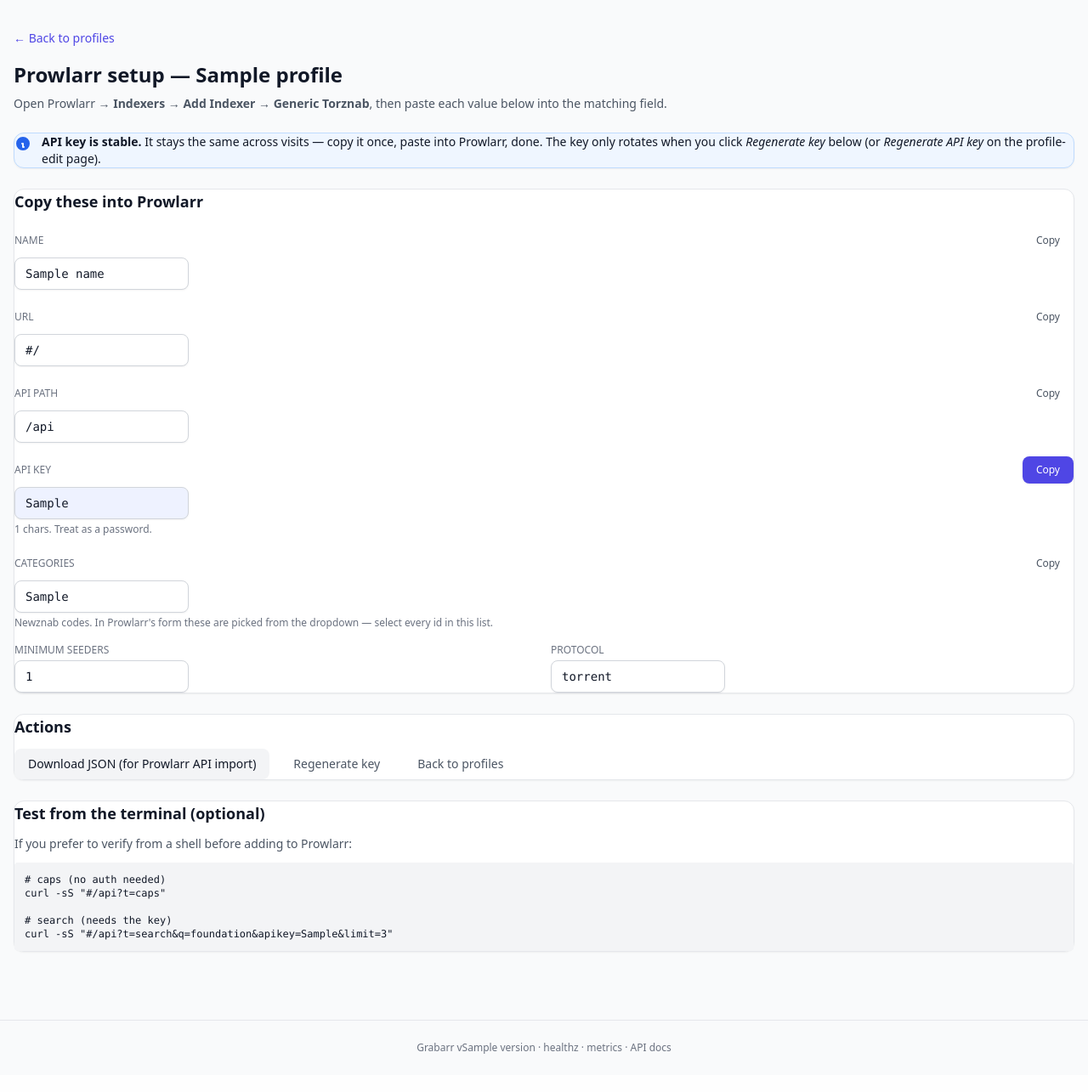
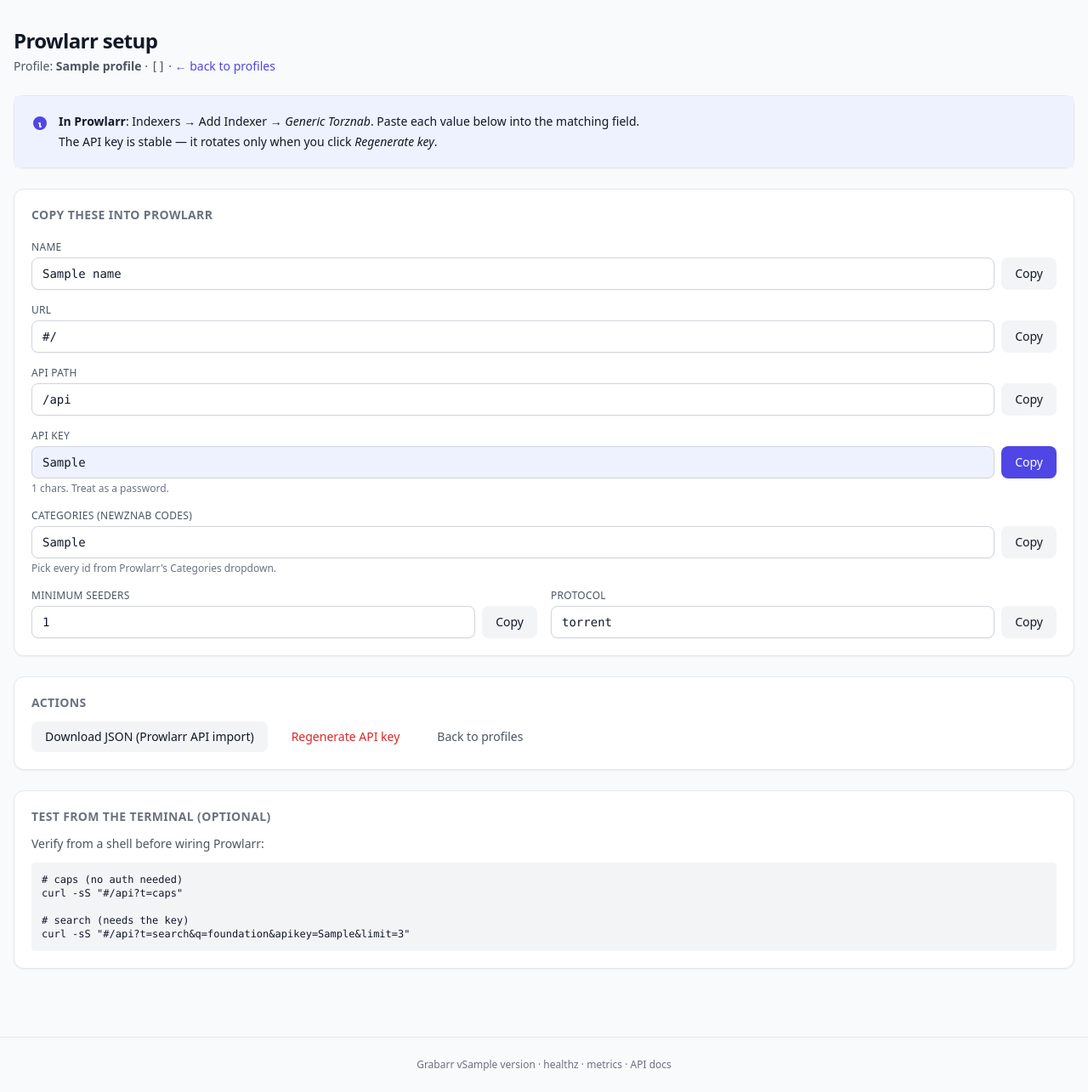
Before and after one commit to sharkhunterr/grabarr, a Python web app: template grabarr/grabarr/web/templates/profiles/prowlarr_setup.html in a window 1280 px wide. Shown: the part 61-1346 px from the top of the page at 85% size. Before the commit the page ends 1301 px from the top, so only its background shows below. Run offline with Jinja, Linux system fonts and the light colour scheme; the template is opened without the code that fills it: most values are stand-ins (such as "Sample title", 1, 10 or a date in 2020); some libraries are stand-ins or nearby versions.

Commit message:
feat: per-source max_results + AA mirror editor + prowlarr setup polish
Per-source cap
- SourcePriorityEntry.max_results (default 20) caps how many items
  a single adapter contributes to the profile's search results. 0
  disables the cap. The orchestrator passes min(limit, max_results)
  as the adapter-side limit and clips per-source slices before the
  round-robin interleave.
- Surfaced on every Source row of the profile-edit form as a 'max'
  number input alongside weight / timeout / enabled.
- Save + addSource JS updated to round-trip the field.

AA mirror editor
- Sources page ("AA mirror" card) gets an "Edit list" button that
  opens a draggable / remove / add modal for the aa_mirror_urls
  list. Saves via PATCH /api/sources/anna_archive/mirror with a
  comma-separated value, then refreshes.
- SortableJS loaded via CDN on the Sources page.

Prowlarr setup page
- Rewritten with the card > card-body pattern the rest of the site
  uses — no more gutter-hugging text / small fields.
- Copy button now reads from data-copy instead of inline-interpolated
  Jinja strings (which broke on names/paths containing quotes, the
  root cause of "copy icons don't work").
- Regenerate key inside {% raw %} so the nested Jinja slug still
  resolves; body text uses the page-title/page-subtitle pattern.

Co-Authored-By: Claude Opus 4.7 (1M context) <noreply@anthropic.com>

```diff
--- a/grabarr/grabarr/core/models.py
+++ b/grabarr/grabarr/core/models.py
@@ -44,6 +44,11 @@ class SourcePriorityEntry:
     timeout_seconds: int = 60
     enabled: bool = True
     skip_if_member_required: bool = False
+    # Per-source cap on how many items this adapter contributes to the
+    # final result set. 0 means "no cap" — the profile-level `limit`
+    # still applies after aggregation. 20 (default) is a sensible
+    # upper bound so one source can't flood AA/LibGen/IA results.
+    max_results: int = 20
 
 
 @dataclass(frozen=True, slots=True)
--- a/grabarr/grabarr/web/templates/profiles/_edit_form.html
+++ b/grabarr/grabarr/web/templates/profiles/_edit_form.html
@@ -96,6 +96,9 @@
           <label class="text-xs text-gray-500 dark:text-gray-400">timeout
             <input type="number" min="1" max="600" data-timeout value="{{ entry.timeout_seconds }}" class="ml-1 !w-20 !py-1 text-xs">
           </label>
+          <label class="text-xs text-gray-500 dark:text-gray-400">max
+            <input type="number" min="0" max="100" data-max-results value="{{ entry.get('max_results', 20) }}" class="ml-1 !w-16 !py-1 text-xs" title="Max items per search (0 = no cap)">
+          </label>
           <label class="inline-flex items-center gap-1 text-xs cursor-pointer">
             <input type="checkbox" data-enabled {% if entry.enabled %}checked{% endif %}>
             <span class="text-gray-500 dark:text-gray-400">enabled</span>
--- a/grabarr/grabarr/web/templates/profiles/list.html
+++ b/grabarr/grabarr/web/templates/profiles/list.html
@@ -123,6 +123,7 @@
       source_id: li.querySelector('[data-source-id]').value,
       weight: parseFloat(li.querySelector('[data-weight]').value) || 1.0,
       timeout_seconds: parseInt(li.querySelector('[data-timeout]').value) || 60,
+      max_results: parseInt(li.querySelector('[data-max-results]')?.value ?? '20') || 0,
       enabled: li.querySelector('[data-enabled]').checked,
       skip_if_member_required: false,
     }));
@@ -198,6 +199,9 @@
       <label class="text-xs text-gray-500 dark:text-gray-400">timeout
         <input type="number" min="1" max="600" data-timeout value="60" class="ml-1 !w-20 !py-1 text-xs">
       </label>
+      <label class="text-xs text-gray-500 dark:text-gray-400">max
+        <input type="number" min="0" max="100" data-max-results value="20" class="ml-1 !w-16 !py-1 text-xs" title="Max items per search (0 = no cap)">
+      </label>
       <label class="inline-flex items-center gap-1 text-xs cursor-pointer">
         <input type="checkbox" data-enabled checked>
         <span class="text-gray-500 dark:text-gray-400">enabled</span>
--- a/grabarr/grabarr/web/templates/profiles/prowlarr_setup.html
+++ b/grabarr/grabarr/web/templates/profiles/prowlarr_setup.html
@@ -2,130 +2,130 @@
 {% block title %}Prowlarr setup · {{ profile.name }} · Grabarr{% endblock %}
 
 {% block content %}
-<div class="mb-4">
-  <a href="/profiles" class="text-sm text-indigo-600 hover:underline dark:text-indigo-400">&larr; Back to profiles</a>
+<div class="flex flex-wrap items-start justify-between gap-4 mb-6">
+  <div>
+    <h1 class="page-title">Prowlarr setup</h1>
+    <p class="page-subtitle">
+      Profile: <strong>{{ profile.name }}</strong>
+      · <code>{{ profile.slug }}</code>
+      · <a href="/profiles" class="text-brand-600 hover:underline dark:text-brand-400">← back to profiles</a>
+    </p>
+  </div>
 </div>
 
-<h1 class="text-2xl font-bold mb-2">Prowlarr setup — {{ profile.name }}</h1>
-<p class="text-sm text-gray-600 dark:text-gray-400 mb-6">
-  Open Prowlarr → <strong>Indexers</strong> → <strong>Add Indexer</strong> → <strong>Generic Torznab</strong>,
-  then paste each value below into the matching field.
-</p>
-
-<div class="card bg-blue-50 border-blue-200 dark:bg-blue-900/30 dark:border-blue-900 mb-6">
-  <div class="flex items-start gap-3">
-    <svg class="h-5 w-5 text-blue-600 flex-shrink-0 mt-0.5" fill="currentColor" viewBox="0 0 20 20">
+<div class="card mb-6">
+  <div class="card-body flex items-start gap-3 bg-brand-50 dark:bg-brand-900/20">
+    <svg class="h-5 w-5 text-brand-600 shrink-0 mt-0.5" fill="currentColor" viewBox="0 0 20 20">
       <path d="M18 10a8 8 0 11-16 0 8 8 0 0116 0zm-7-4a1 1 0 11-2 0 1 1 0 012 0zM9 9a1 1 0 000 2v3a1 1 0 001 1h1a1 1 0 100-2v-3a1 1 0 00-1-1H9z" clip-rule="evenodd"/>
     </svg>
-    <div class="text-sm">
-      <strong>API key is stable.</strong>
-      It stays the same across visits — copy it once, paste into Prowlarr, done.
-      The key only rotates when you click <em>Regenerate key</em> below (or
-      <em>Regenerate API key</em> on the profile-edit page).
+    <div class="text-sm space-y-1">
+      <p><strong>In Prowlarr</strong>: Indexers → Add Indexer → <em>Generic Torznab</em>.
+         Paste each value below into the matching field.</p>
+      <p>The API key is stable — it rotates only when you click
+         <em>Regenerate key</em>.</p>
     </div>
   </div>
 </div>
 
-<div class="card">
-  <h2 class="text-lg font-semibold mb-4">Copy these into Prowlarr</h2>
+<div class="card mb-6">
+  <div class="card-body space-y-5">
+    <h2 class="text-sm font-semibold uppercase tracking-wide text-gray-500 dark:text-gray-400">
+      Copy these into Prowlarr
+    </h2>
 
+    {# Each row: label + value + copy button. Values go on data-copy so
+       Jinja escaping doesn't break the clipboard payload. #}
     <div class="space-y-4">
       <div>
-      <div class="flex items-center justify-between text-xs uppercase text-gray-500 dark:text-gray-400">
-        <span>Name</span>
-        <button class="btn-ghost text-xs" onclick="copyVal(this, '{{ name | e }}')">Copy</button>
+        <label class="label">Name</label>
+        <div class="flex gap-2">
+          <input readonly value="{{ name }}" class="w-full font-mono" onclick="this.select()">
+          <button type="button" class="btn-secondary shrink-0" data-copy="{{ name }}" onclick="copyFromBtn(this)">Copy</button>
         </div>
-      <input readonly value="{{ name }}" class="input mt-1 font-mono" onclick="this.select()">
       </div>
 
       <div>
-      <div class="flex items-center justify-between text-xs uppercase text-gray-500 dark:text-gray-400">
-        <span>URL</span>
-        <button class="btn-ghost text-xs" onclick="copyVal(this, '{{ base_url }}/')">Copy</button>
+        <label class="label">URL</label>
+        <div class="flex gap-2">
+          <input readonly value="{{ base_url }}/" class="w-full font-mono" onclick="this.select()">
+          <button type="button" class="btn-secondary shrink-0" data-copy="{{ base_url }}/" onclick="copyFromBtn(this)">Copy</button>
         </div>
-      <input readonly value="{{ base_url }}/" class="input mt-1 font-mono" onclick="this.select()">
       </div>
 
       <div>
-      <div class="flex items-center justify-between text-xs uppercase text-gray-500 dark:text-gray-400">
-        <span>API Path</span>
-        <button class="btn-ghost text-xs" onclick="copyVal(this, '/api')">Copy</button>
+        <label class="label">API Path</label>
+        <div class="flex gap-2">
+          <input readonly value="/api" class="w-full font-mono" onclick="this.select()">
+          <button type="button" class="btn-secondary shrink-0" data-copy="/api" onclick="copyFromBtn(this)">Copy</button>
         </div>
-      <input readonly value="/api" class="input mt-1 font-mono" onclick="this.select()">
       </div>
 
       <div>
-      <div class="flex items-center justify-between text-xs uppercase text-gray-500 dark:text-gray-400">
-        <span>API Key</span>
-        <button class="btn-primary text-xs" onclick="copyVal(this, '{{ api_key }}')">Copy</button>
+        <label class="label">API Key</label>
+        <div class="flex gap-2">
+          <input readonly value="{{ api_key }}" class="w-full font-mono bg-brand-50 dark:bg-brand-900/30" onclick="this.select()">
+          <button type="button" class="btn-primary shrink-0" data-copy="{{ api_key }}" onclick="copyFromBtn(this)">Copy</button>
         </div>
-      <input readonly value="{{ api_key }}" class="input mt-1 font-mono bg-indigo-50 dark:bg-indigo-900/30"
-             onclick="this.select()">
         <p class="mt-1 text-xs text-gray-500 dark:text-gray-400">
           {{ api_key | length }} chars. Treat as a password.
         </p>
       </div>
 
       <div>
-      <div class="flex items-center justify-between text-xs uppercase text-gray-500 dark:text-gray-400">
-        <span>Categories</span>
-        <button class="btn-ghost text-xs" onclick="copyVal(this, {{ profile.newznab_categories | join(',') | tojson }})">Copy</button>
+        <label class="label">Categories (Newznab codes)</label>
+        <div class="flex gap-2">
+          <input readonly value="{{ profile.newznab_categories | join(', ') }}" class="w-full font-mono" onclick="this.select()">
+          <button type="button" class="btn-secondary shrink-0" data-copy="{{ profile.newznab_categories | join(',') }}" onclick="copyFromBtn(this)">Copy</button>
         </div>
-      <input readonly value="{{ profile.newznab_categories | join(', ') }}" class="input mt-1 font-mono" onclick="this.select()">
         <p class="mt-1 text-xs text-gray-500 dark:text-gray-400">
-        Newznab codes. In Prowlarr's form these are picked from the dropdown —
-        select every id in this list.
+          Pick every id from Prowlarr's Categories dropdown.
         </p>
       </div>
 
-    <div class="grid grid-cols-2 gap-4">
+      <div class="grid gap-4 md:grid-cols-2">
         <div>
-        <div class="text-xs uppercase text-gray-500 dark:text-gray-400">Minimum Seeders</div>
-        <input readonly value="1" class="input mt-1 font-mono" onclick="this.select()">
+          <label class="label">Minimum Seeders</label>
+          <div class="flex gap-2">
+            <input readonly value="1" class="w-full font-mono" onclick="this.select()">
+            <button type="button" class="btn-secondary shrink-0" data-copy="1" onclick="copyFromBtn(this)">Copy</button>
+          </div>
         </div>
         <div>
-        <div class="text-xs uppercase text-gray-500 dark:text-gray-400">Protocol</div>
-        <input readonly value="torrent" class="input mt-1 font-mono" onclick="this.select()">
+          <label class="label">Protocol</label>
+          <div class="flex gap-2">
+            <input readonly value="torrent" class="w-full font-mono" onclick="this.select()">
+            <button type="button" class="btn-secondary shrink-0" data-copy="torrent" onclick="copyFromBtn(this)">Copy</button>
+          </div>
+        </div>
       </div>
     </div>
   </div>
 </div>
 
-<div class="mt-6 card">
-  <h2 class="text-lg font-semibold mb-3">Actions</h2>
+<div class="card mb-6">
+  <div class="card-body space-y-3">
+    <h2 class="text-sm font-semibold uppercase tracking-wide text-gray-500 dark:text-gray-400">Actions</h2>
     <div class="flex flex-wrap gap-3">
       <a href="/api/prowlarr-config?profile={{ profile.slug }}"
          download="grabarr-{{ profile.slug }}.json"
          class="btn-secondary">
-      Download JSON (for Prowlarr API import)
+        Download JSON (Prowlarr API import)
       </a>
-    <button class="btn-ghost"
-            onclick="regenerateKey()">
-      Regenerate key
+      <button type="button" class="btn-ghost text-red-600" onclick="regenerateKey()">
+        Regenerate API key
       </button>
       <a href="/profiles" class="btn-ghost">Back to profiles</a>
     </div>
-  <script>
-    async function regenerateKey() {
-      const ok = await confirmModal({
-        title: 'Regenerate API key?',
-        body: 'The current key will stop working immediately. You\'ll need to re-paste the new one into Prowlarr.',
-        confirmLabel: 'Regenerate',
-        danger: true,
-      });
-      if (!ok) return;
-      const r = await fetch('/api/profiles/{{ profile.slug }}/regenerate-key', {method: 'POST'});
-      if (!r.ok) { toast('Regenerate failed: ' + await r.text(), 'err', 5000); return; }
-      toast('New key generated', 'ok');
-      setTimeout(() => window.location.reload(), 500);
-    }
-  </script>
+  </div>
 </div>
 
-<div class="mt-6 card">
-  <h2 class="text-lg font-semibold mb-3">Test from the terminal (optional)</h2>
-  <p class="text-sm text-gray-600 dark:text-gray-400 mb-3">
-    If you prefer to verify from a shell before adding to Prowlarr:
+<div class="card">
+  <div class="card-body space-y-3">
+    <h2 class="text-sm font-semibold uppercase tracking-wide text-gray-500 dark:text-gray-400">
+      Test from the terminal (optional)
+    </h2>
+    <p class="text-sm text-gray-600 dark:text-gray-400">
+      Verify from a shell before wiring Prowlarr:
     </p>
     <pre class="text-xs overflow-x-auto rounded bg-gray-100 p-3 dark:bg-gray-800"><code># caps (no auth needed)
 curl -sS "{{ base_url }}/api?t=caps"
@@ -133,16 +133,42 @@ curl -sS "{{ base_url }}/api?t=caps"
 # search (needs the key)
 curl -sS "{{ base_url }}/api?t=search&q=foundation&apikey={{ api_key }}&limit=3"</code></pre>
   </div>
+</div>
 
 {% raw %}
 <script>
-  function copyVal(btn, val) {
-    navigator.clipboard.writeText(val).then(() => {
+  // Read the value from data-copy so Jinja escaping never trips over
+  // quotes / newlines / non-ASCII in e.g. the Name field.
+  async function copyFromBtn(btn) {
+    const val = btn.dataset.copy || '';
+    try {
+      await navigator.clipboard.writeText(val);
       const orig = btn.textContent;
       btn.textContent = 'Copied ✓';
       toast('Copied to clipboard', 'ok', 1500);
-      setTimeout(() => btn.textContent = orig, 1200);
+      setTimeout(() => { btn.textContent = orig; }, 1200);
+    } catch (err) {
+      toast('Copy failed: ' + err.message, 'err', 3000);
+    }
+  }
+</script>
+{% endraw %}
+
+{% raw %}
+<script>
+  async function regenerateKey() {
+    const ok = await confirmModal({
+      title: 'Regenerate API key?',
+      body: 'The current key stops working immediately — you\'ll need to re-paste the new one into Prowlarr.',
+      confirmLabel: 'Regenerate', danger: true,
     });
+    if (!ok) return;
+  {% endraw %}
+    const r = await fetch('/api/profiles/{{ profile.slug }}/regenerate-key', {method: 'POST'});
+  {% raw %}
+    if (!r.ok) { toast('Regenerate failed: ' + await r.text(), 'err', 5000); return; }
+    toast('New key generated', 'ok');
+    setTimeout(() => window.location.reload(), 500);
   }
 </script>
 {% endraw %}
```
Also changed, not shown: grabarr/grabarr/profiles/orchestrator.py (+6 -1 lines), grabarr/grabarr/web/templates/sources.html (+72 -1 lines). Lines whose indentation alone changed are shown as unchanged.
